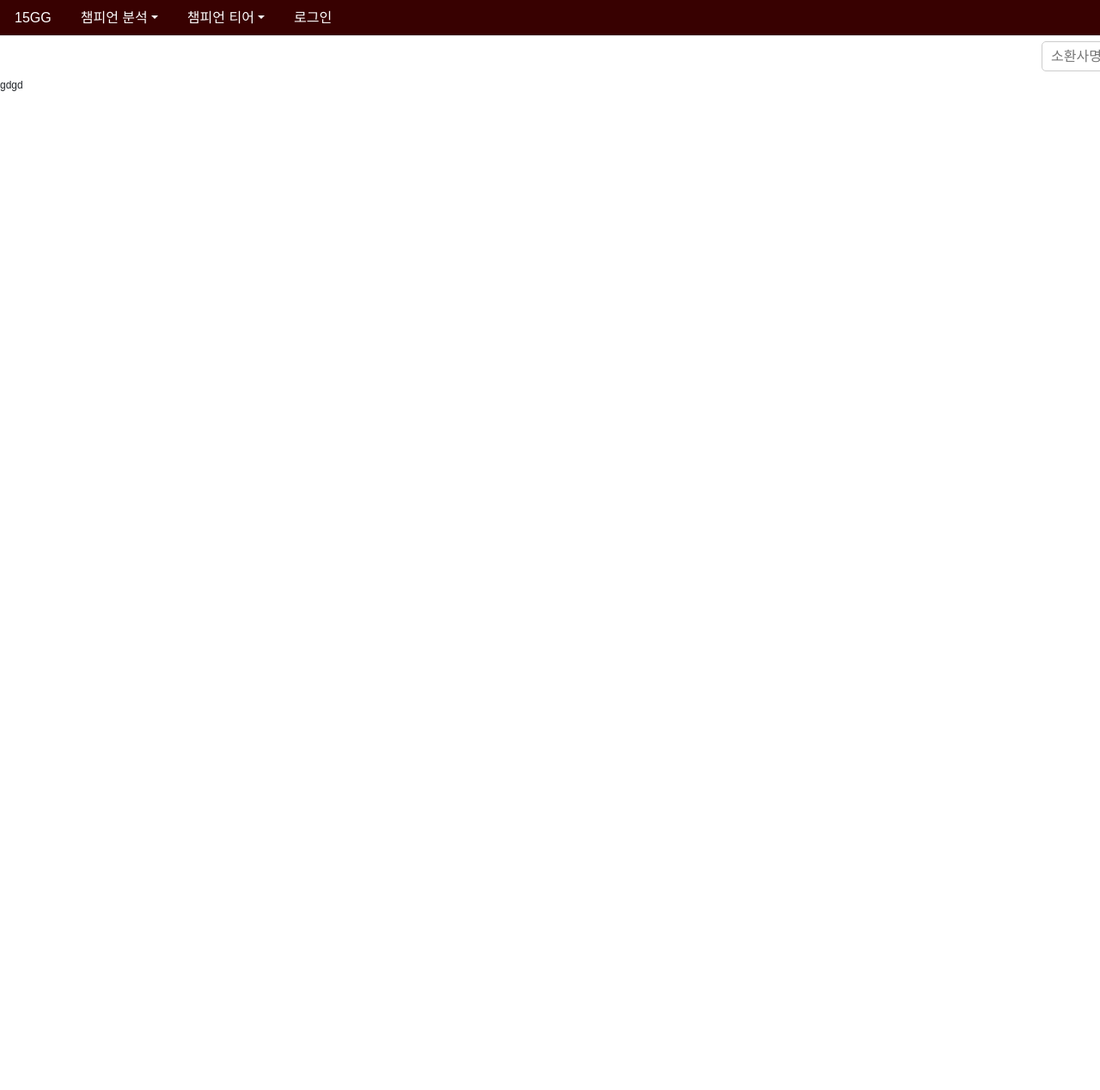
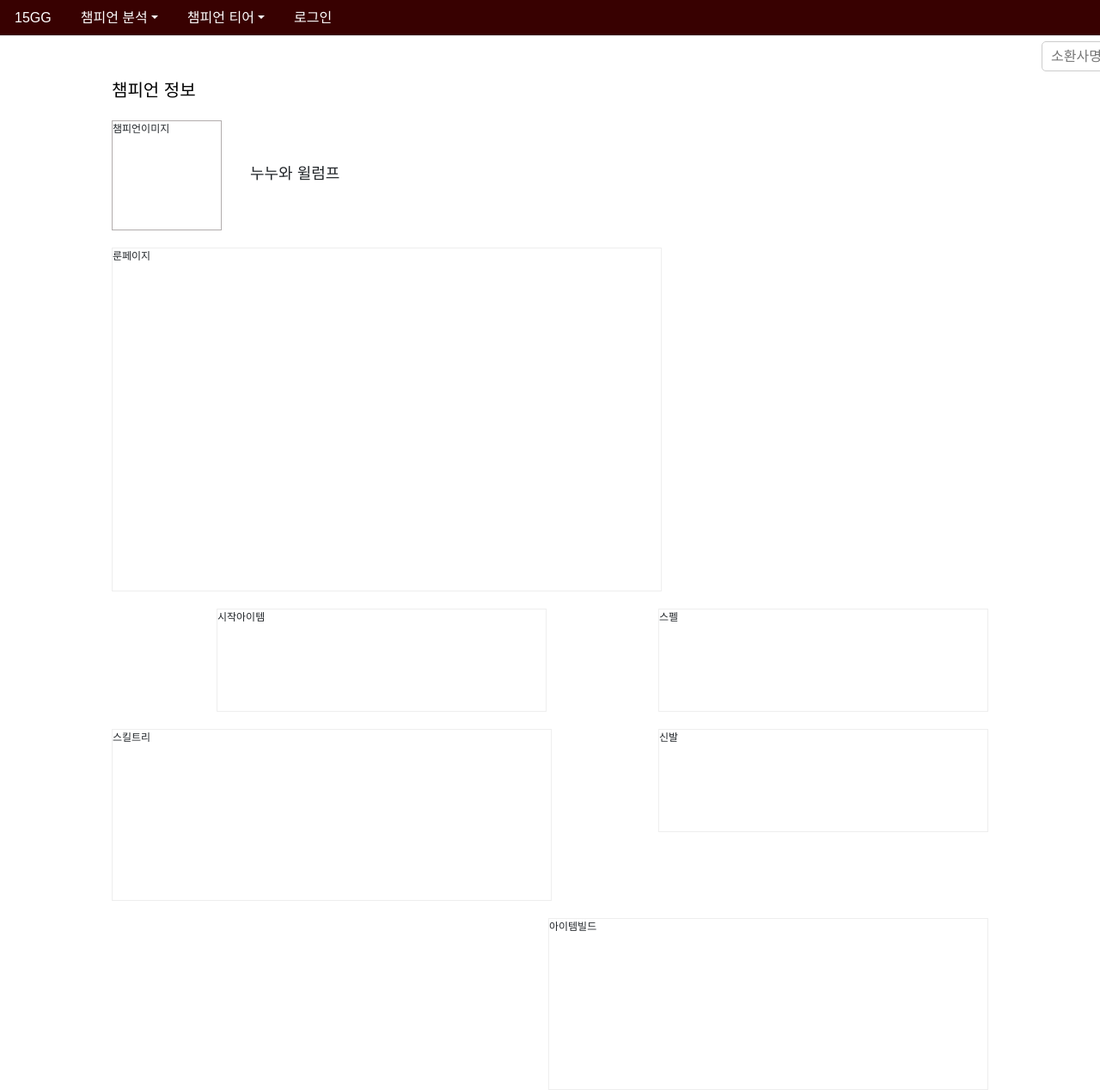
Before and after one commit to chan9511/15GG, a React (Create React App) app in the folder my-app/: page /analsearch in a window 1280 px wide. Shown: the top 1268 px of the page at 86% size. Before the commit the page ends 800 px from the top, so only its background shows below. Built offline with nearby package versions, Linux system fonts and the light colour scheme.

Commit message:
분석페이지 레이아웃 생성

```diff
--- a/my-app/src/pages/Anal.js
+++ b/my-app/src/pages/Anal.js
@@ -3,6 +3,7 @@ import { Link, useNavigate } from "react-router-dom";
 import "./Search.css";
 import "./Classic.css";
 import "./Classic2.css";
+
 
 const Anal = () => {
   const [searchText1, setSearchText1] = useState("");
--- a/my-app/src/pages/Anal2.js
+++ b/my-app/src/pages/Anal2.js
@@ -11,7 +11,7 @@ const Anal2 = () => {
 
   const submitFunc = (event) => {
     event.preventDefault();
-    navigate("/ClassicSearch", {
+    navigate("/AramSearch", {
       state: { searchText1 },
     });
   };
--- a/my-app/src/pages/Anal2Search.js
+++ b/my-app/src/pages/Anal2Search.js
@@ -2,7 +2,7 @@ import React, { useState, useEffect } from "react";
 
 const Anal2Search = () => {
   // JSON 파일 경로
-  const jsonFileURL = "./image/chall_cham.json";
+  const jsonFileURL = "./img/chall_cham.json";
 
   // JSON 데이터를 저장할 상태(State)
   const [jsonData, setJsonData] = useState(null);
--- a/my-app/src/pages/AnalSearch.js
+++ b/my-app/src/pages/AnalSearch.js
@@ -1,9 +1,22 @@
 import React from "react";
+import "./AnalTable.css";
 
 const AnalSearch = () => {
   return (
-    <div className="box">
-        gdgd
+    <div>
+      <div className="css-456">챔피언 정보</div>
+      <div className="champimg">
+        챔피언이미지
+        <div className="champname">누누와 윌럼프</div>
+      </div>
+      <div>
+        <div className="rune-left">룬페이지</div>
+        <div className="rune-right">스펠</div>
+        <div className="rune-right">시작아이템</div>
+        <div className="rune-right">신발</div>
+      </div>
+      <div className="skill-left">스킬트리</div>
+      <div className="item-build">아이템빌드</div>
     </div>
   );
 };
--- /dev/null
+++ b/my-app/src/pages/AnalTable.css
@@ -0,0 +1,79 @@
+.champimg {
+    display: flex;
+    flex-direction: column; /* 세로 정렬로 변경 */
+    align-items: left;
+    height: 128px;
+    width: 128px;
+    margin-left: 130px;
+    border: 1px solid #b2adad;
+    margin-top: 20px;
+}
+
+.css-456 {
+    margin-left: 130px;
+    font-size: 20px;
+    color: #000000;
+
+  }
+
+.champname {
+    display: inline-block;
+    margin-left:160px;
+    margin-top: 30px;
+    font-size: 18px;
+    white-space: nowrap; /* 텍스트가 한 줄에 나오도록 함 */
+}
+
+.rune {
+
+    width:100%;
+    height:300px;
+    border:1px solid #000;
+}
+
+.rune-left {
+    margin-top: 20px;
+    width: 50%;
+    height: 400px;
+    float: left;
+    margin-left: 130px;
+    box-sizing: border-box;
+    border: 1px solid #eee;
+    background: #fff;
+}
+
+.rune-right {
+    margin-top: 20px;
+    width: 30%;
+    height: 120px;
+    float: right;
+    box-sizing: border-box;
+    border: 1px solid #eee;
+    margin-right:130px;
+    background: #fff;
+}
+
+.skill {
+    width: 100%;
+    height: 200px;
+    border: 1px solid red;
+    float: left
+}
+
+.skill-left {
+    margin-top: 20px;
+    width: 40%;
+    border: 1px solid #eee;
+    height: 200px;
+    margin-left: 130px;
+    float: left
+}
+
+.item-build {
+    margin-top: 20px;
+    width: 40%;
+    border: 1px solid #eee;
+    height: 200px;
+    margin-right: 130px;
+    float: right
+}
```
